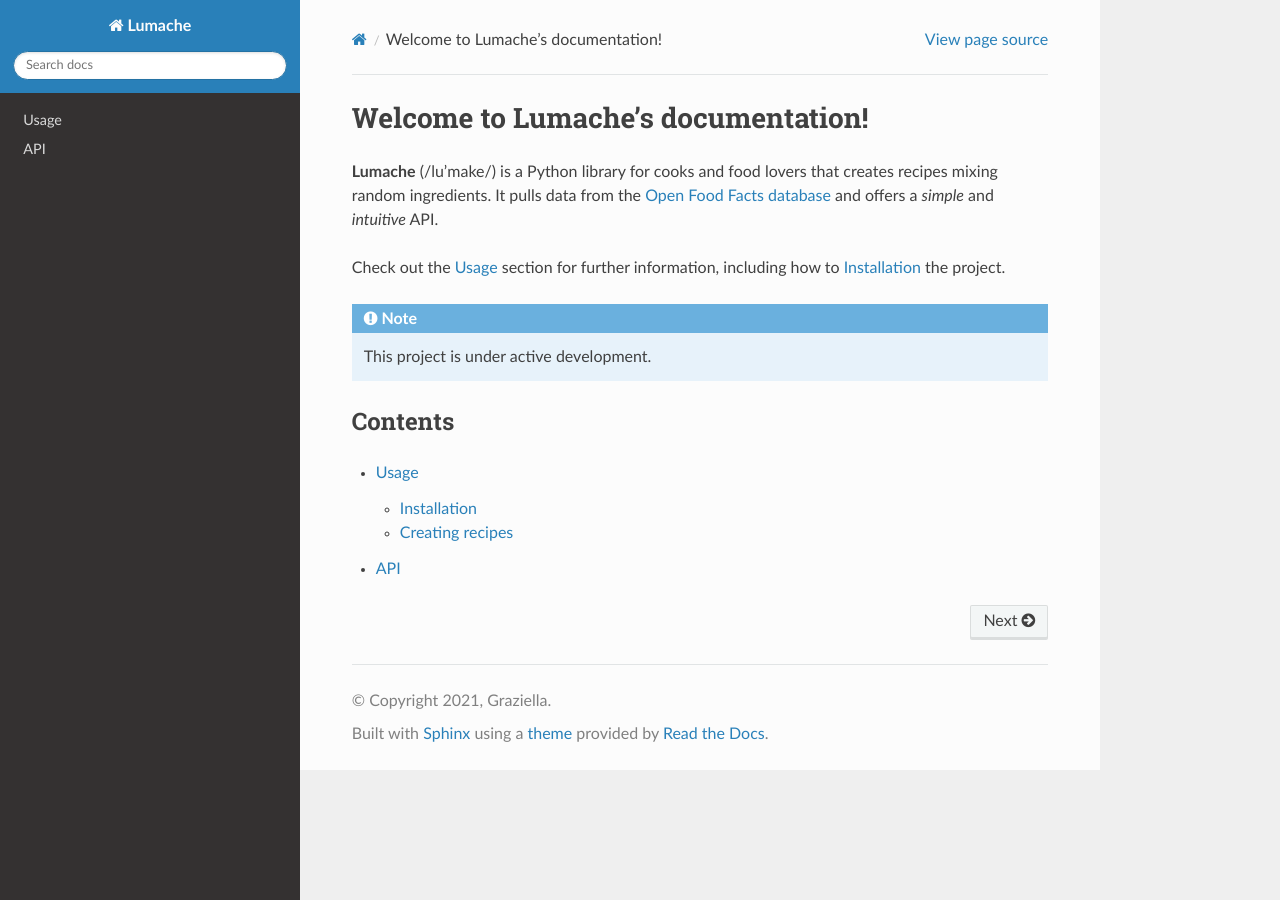
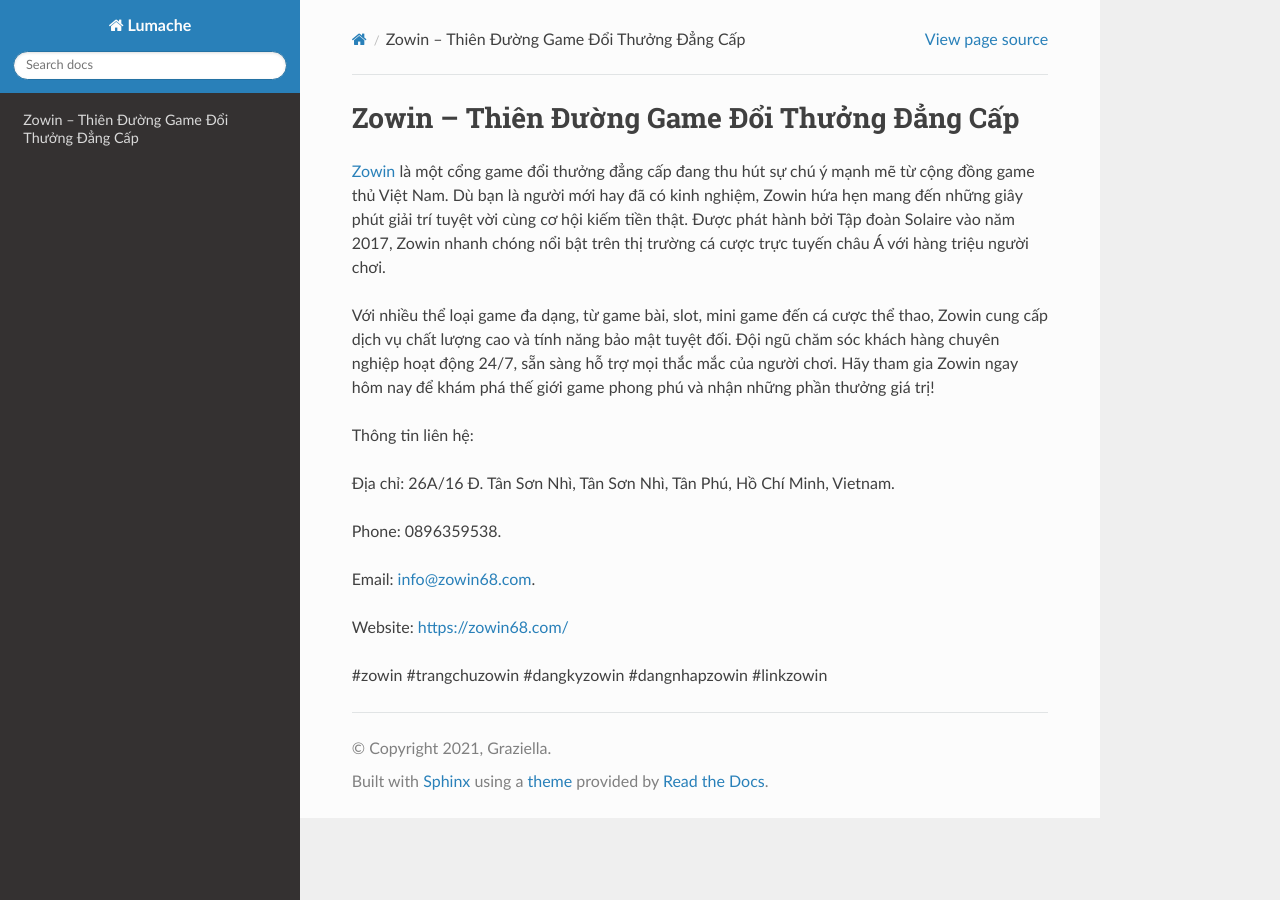
Before and after one commit to JonsCalicut123/zowin68com, a Sphinx documentation site: the page built from docs/source/index.rst, in a window 1280 px wide. Built offline with Sphinx 7.4.7 and the Read the Docs theme 3.1.0, drawn with Linux system fonts in a browser that asks for light colours.

Commit message:
Update index.rst

```diff
--- a/docs/source/index.rst
+++ b/docs/source/index.rst
@@ -1,22 +1,18 @@
-Welcome to Lumache's documentation!
+Zowin – Thiên Đường Game Đổi Thưởng Đẳng Cấp
 ===================================
 
-**Lumache** (/lu'make/) is a Python library for cooks and food lovers
-that creates recipes mixing random ingredients.
-It pulls data from the `Open Food Facts database <https://world.openfoodfacts.org/>`_
-and offers a *simple* and *intuitive* API.
+`Zowin <https://zowin68.com/>`_ là một cổng game đổi thưởng đẳng cấp đang thu hút sự chú ý mạnh mẽ từ cộng đồng game thủ Việt Nam. Dù bạn là người mới hay đã có kinh nghiệm, Zowin hứa hẹn mang đến những giây phút giải trí tuyệt vời cùng cơ hội kiếm tiền thật. Được phát hành bởi Tập đoàn Solaire vào năm 2017, Zowin nhanh chóng nổi bật trên thị trường cá cược trực tuyến châu Á với hàng triệu người chơi.
 
-Check out the :doc:`usage` section for further information, including
-how to :ref:`installation` the project.
+Với nhiều thể loại game đa dạng, từ game bài, slot, mini game đến cá cược thể thao, Zowin cung cấp dịch vụ chất lượng cao và tính năng bảo mật tuyệt đối. Đội ngũ chăm sóc khách hàng chuyên nghiệp hoạt động 24/7, sẵn sàng hỗ trợ mọi thắc mắc của người chơi. Hãy tham gia Zowin ngay hôm nay để khám phá thế giới game phong phú và nhận những phần thưởng giá trị!
 
-.. note::
+Thông tin liên hệ:
 
-   This project is under active development.
+Địa chỉ: 26A/16 Đ. Tân Sơn Nhì, Tân Sơn Nhì, Tân Phú, Hồ Chí Minh, Vietnam.
 
-Contents
---------
+Phone: 0896359538.
 
-.. toctree::
+Email: info@zowin68.com.
 
-   usage
-   api
+Website: https://zowin68.com/
+
+#zowin #trangchuzowin #dangkyzowin #dangnhapzowin #linkzowin
```
